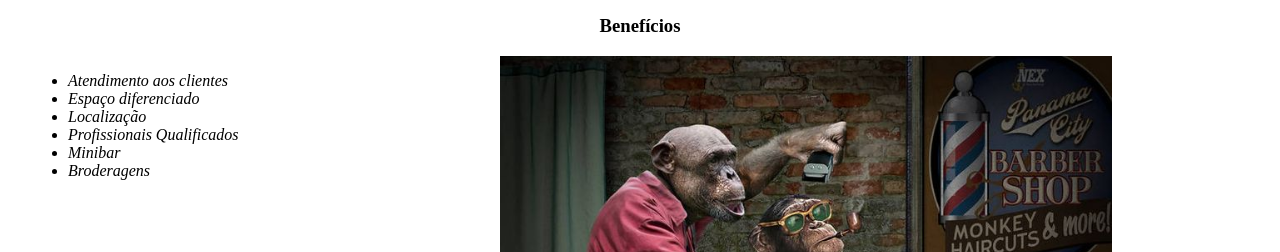
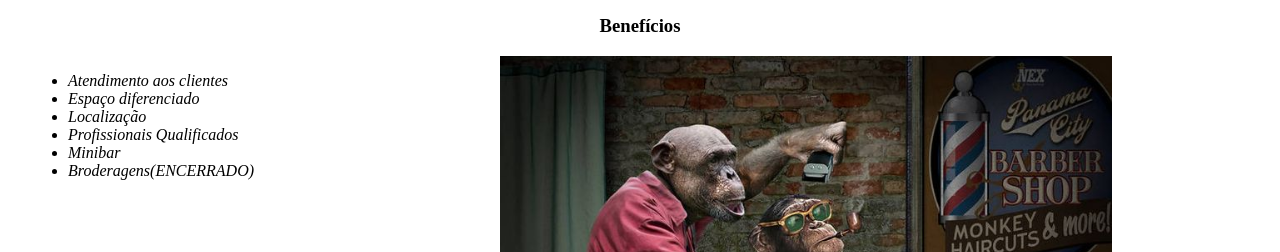
Before and after one commit to Uamee/alura-git, a plain HTML site: page index.html in a window 1280 px wide. Shown: the part 1096-1348 px from the top of the page. Drawn offline with Linux system fonts and the light colour scheme.

Commit message:
Encerrando a campanha secreta

```diff
--- a/index.html
+++ b/index.html
@@ -44,7 +44,7 @@
         <li class="itens">Localização</li>
         <li class="itens">Profissionais Qualificados</li>
         <li class="itens">Minibar</li>
-        <li class="itens">Broderagens</li>
+        <li class="itens">Broderagens(ENCERRADO)</li>
       </ul>
 
       <img src="imgs/beneficios.jpg" class="img-beneficios">
```
